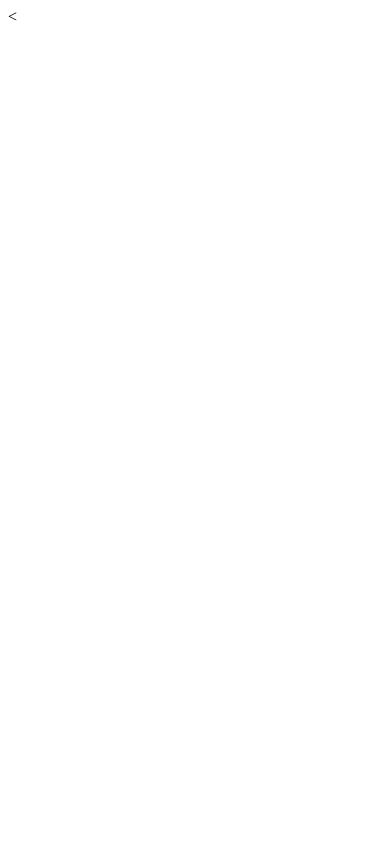
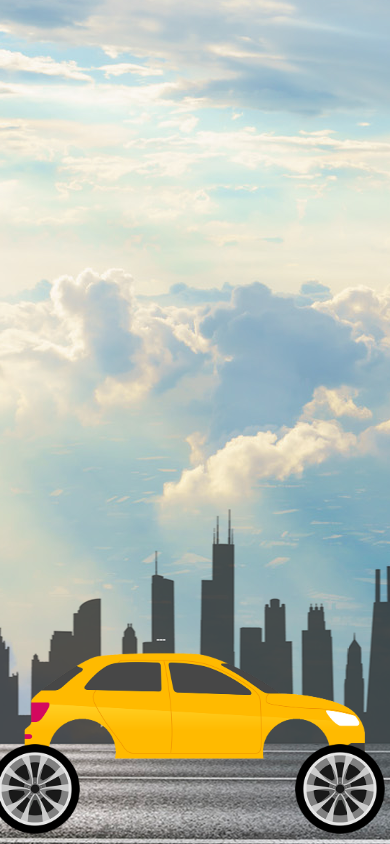
Before and after one commit to jesseagleboy/Car_Animation, a plain HTML site: page index.html in a window 390 px wide. Drawn offline with Linux system fonts and the light colour scheme.

Commit message:
basic car animation set - not responsive design

```diff
--- a/index.html
+++ b/index.html
@@ -1,4 +1,4 @@
-<<!DOCTYPE html>
+<!DOCTYPE html>
 <!--[if lt IE 7]>      <html class="no-js lt-ie9 lt-ie8 lt-ie7"> <![endif]-->
 <!--[if IE 7]>         <html class="no-js lt-ie9 lt-ie8"> <![endif]-->
 <!--[if IE 8]>         <html class="no-js lt-ie9"> <![endif]-->
@@ -10,13 +10,26 @@
         <title>Car Animation</title>
         <meta name="description" content="">
         <meta name="viewport" content="width=device-width, initial-scale=1">
-        <link rel="stylesheet" href="">
+        <link rel="stylesheet" href="style.css">
     </head>
     <body>
         <!--[if lt IE 7]>
             <p class="browsehappy">You are using an <strong>outdated</strong> browser. Please <a href="#">upgrade your browser</a> to improve your experience.</p>
         <![endif]-->
 
+
+        <div class='hero'>
+            <div class='highway'></div>
+            <div class='city'></div>
+            <div class='car'>
+                <img class='body' src='img/car.png' />
+            </div>
+            <div class='wheel'>
+                <img class='front' src='img/wheel.png' />
+                <img class='back' src='img/wheel.png' />
+            </div>
+        </div>
+
         <script src="" async defer></script>
     </body>
 </html>
--- a/style.css
+++ b/style.css
@@ -0,0 +1,112 @@
+* {
+    margin: 0;
+    padding: 0;
+}
+.hero {
+    height: 100vh;
+    width: 100%;
+    background: url(img/sky.jpg) no-repeat center;
+    position: relative;
+    overflow-x: hidden;
+}
+
+.highway {
+    height: 100px;
+    width: 500%;
+    background-image: url(img/road.jpg);
+    position: absolute;
+    right: 0;
+    bottom:0;
+    left: 0;
+
+    animation: highway 10s linear infinite;
+}
+
+.city {
+    background-image: url(img/city.png);
+    background-repeat: no-repeat repeat-x;
+    height: 250px;
+    width: 500%;
+    position: absolute;
+    bottom: 100px;
+    right: 0;
+    left: 0;
+    display: block;
+
+    animation: city 30s linear infinite;
+}
+
+.car {
+
+    height: 150px;
+    min-width: 350px;
+    max-width: 500px;
+    left: 50%;
+    bottom: 50px;
+    position: absolute;
+    z-index: 2;
+    transform: translateX(-50%);
+}
+
+.car .body {
+    width: 100%;
+    animation: car 1s linear infinite;
+}
+
+.wheel {
+    left: 50%;
+    bottom: 100px;
+    transform: translateX(-50%);
+    position: absolute;
+    z-index: 2;
+}
+
+.wheel img {
+    width: 90px;
+    height: 90px;
+    animation: spin 1s linear infinite;
+}
+
+.back {
+    left: -205px;
+    position: absolute;
+}
+
+.front {
+    left: 100px;
+    position: absolute;
+}
+
+
+
+@keyframes highway {
+    100% {
+        transform: translateX(-50%);
+    }
+}
+
+@keyframes city {
+    100% {
+        transform: translateX(-50%);
+    }
+}
+
+@keyframes car {
+    100% {
+        transform: translateY(-1px);
+    }
+
+    50% {
+        transform: translateY(1px);
+    }
+
+    0% {
+        transform: translateY(-1px);
+    }
+}
+
+@keyframes spin {
+    100% {
+        transform: rotate(360deg);
+    }
+}
```
Also changed, not shown: img/car.png (added), img/city.png (added), img/road.jpg (added), img/sky.jpg (added), img/wheel.png (added), 1 other file.
